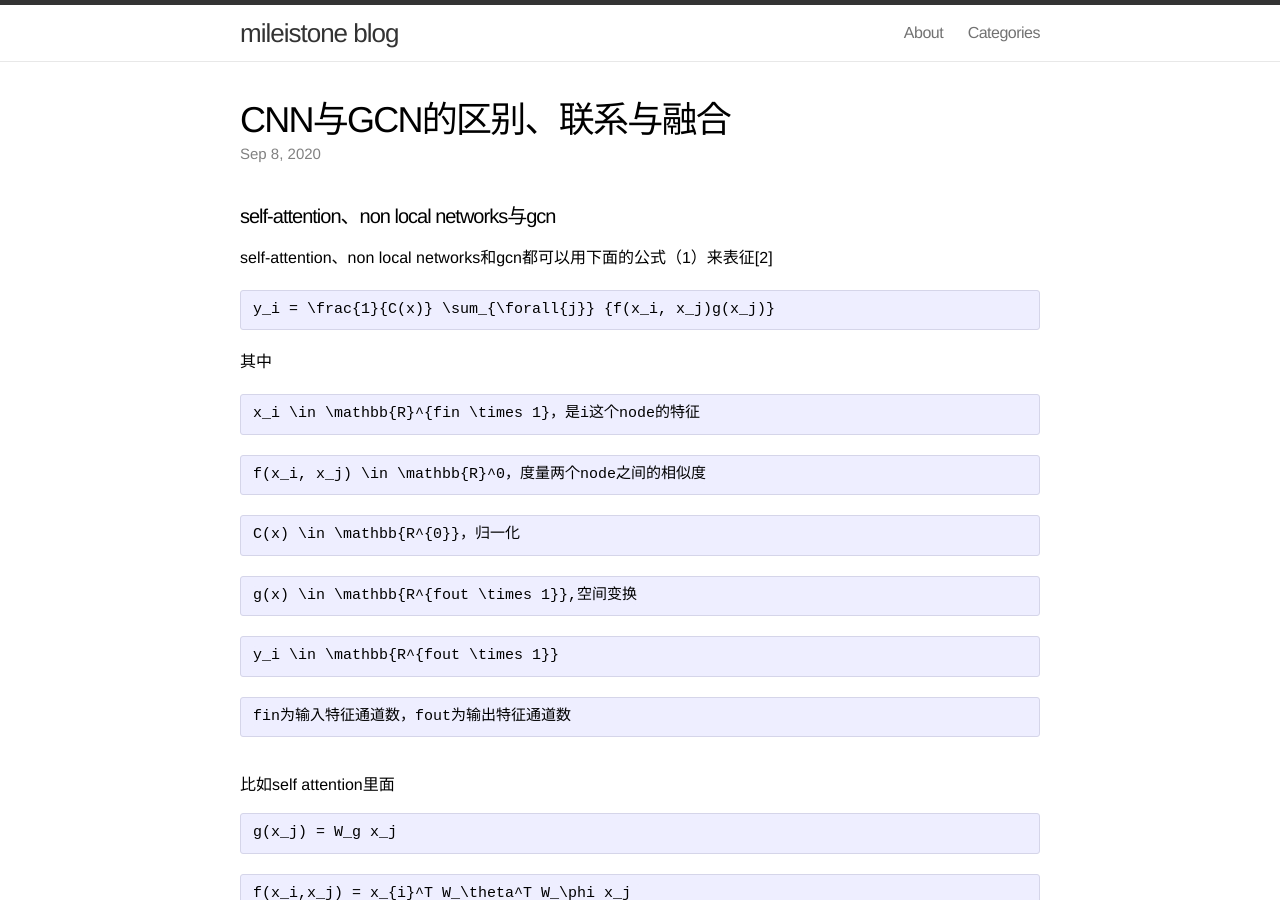
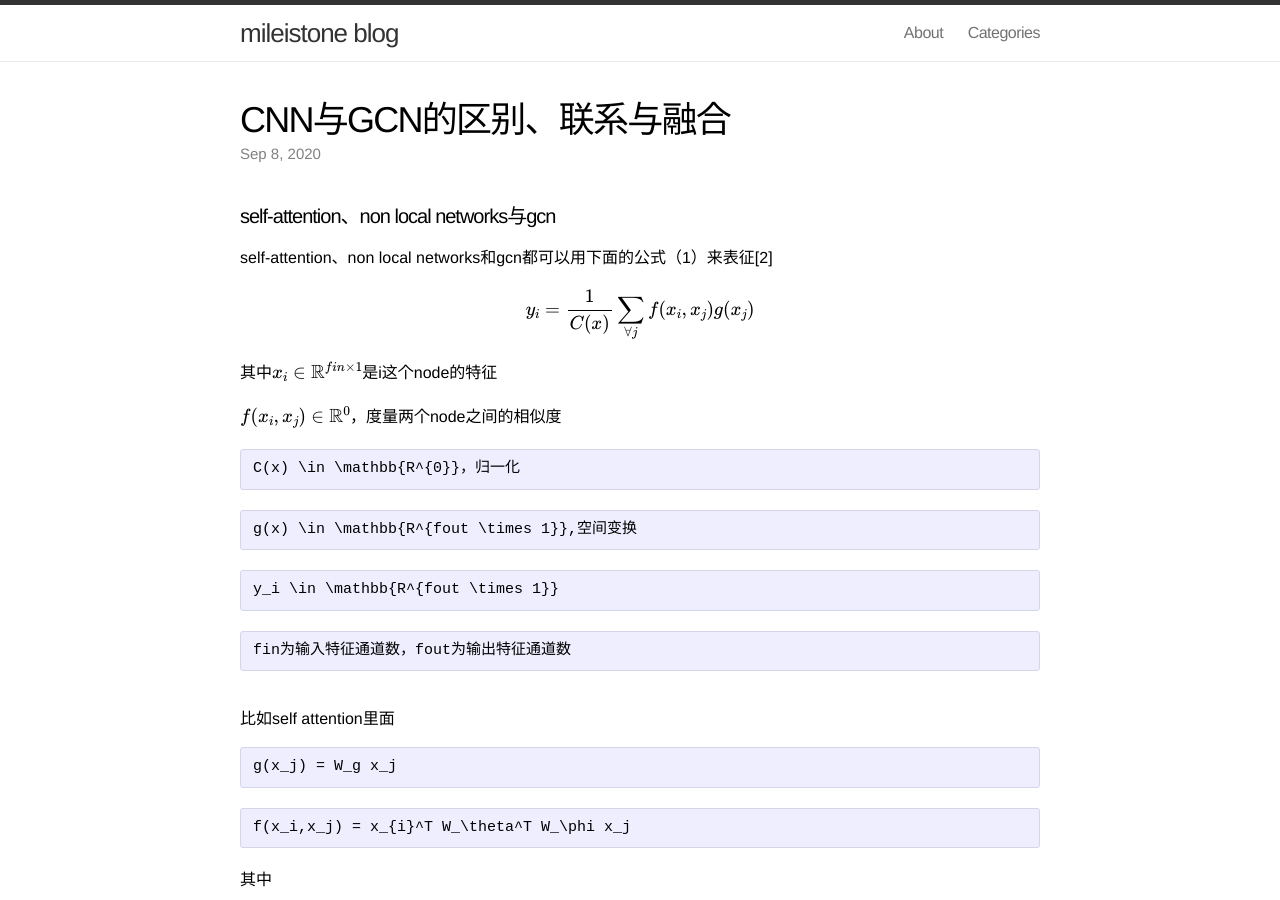
Before and after one commit to mileistone/mileistone.github.io, a Jekyll site: the page built from _posts/2020-09-08-gcn-vs-cnn.md, in a window 1280 px wide and 900 px high. Built offline with Jekyll 4.4.1, drawn with Linux system fonts in a browser that asks for light colours; formulas are drawn with MathJax 3; comment, search, counter and statistics services are not loaded.

Commit message:
Update 2020-09-08-gcn-vs-cnn.md

````diff
--- a/_posts/2020-09-08-gcn-vs-cnn.md
+++ b/_posts/2020-09-08-gcn-vs-cnn.md
@@ -10,17 +10,11 @@ date: 2020-09-08 22:00:00
 #### self-attention、non local networks与gcn
 self-attention、non local networks和gcn都可以用下面的公式（1）来表征[2]
 
-```math
-y_i = \frac{1}{C(x)} \sum_{\forall{j}} {f(x_i, x_j)g(x_j)}
-```
-其中
-```math
-x_i \in \mathbb{R}^{fin \times 1}，是i这个node的特征
-```
+$$y_i = \frac{1}{C(x)} \sum_{\forall{j}} {f(x_i, x_j)g(x_j)}$$
 
-```math
-f(x_i, x_j) \in \mathbb{R}^0，度量两个node之间的相似度
-```
+其中$$x_i \in \mathbb{R}^{fin \times 1}$$是i这个node的特征
+
+$$f(x_i, x_j) \in \mathbb{R}^0$$，度量两个node之间的相似度
 
 ```math
 C(x) \in \mathbb{R^{0}}，归一化
````
